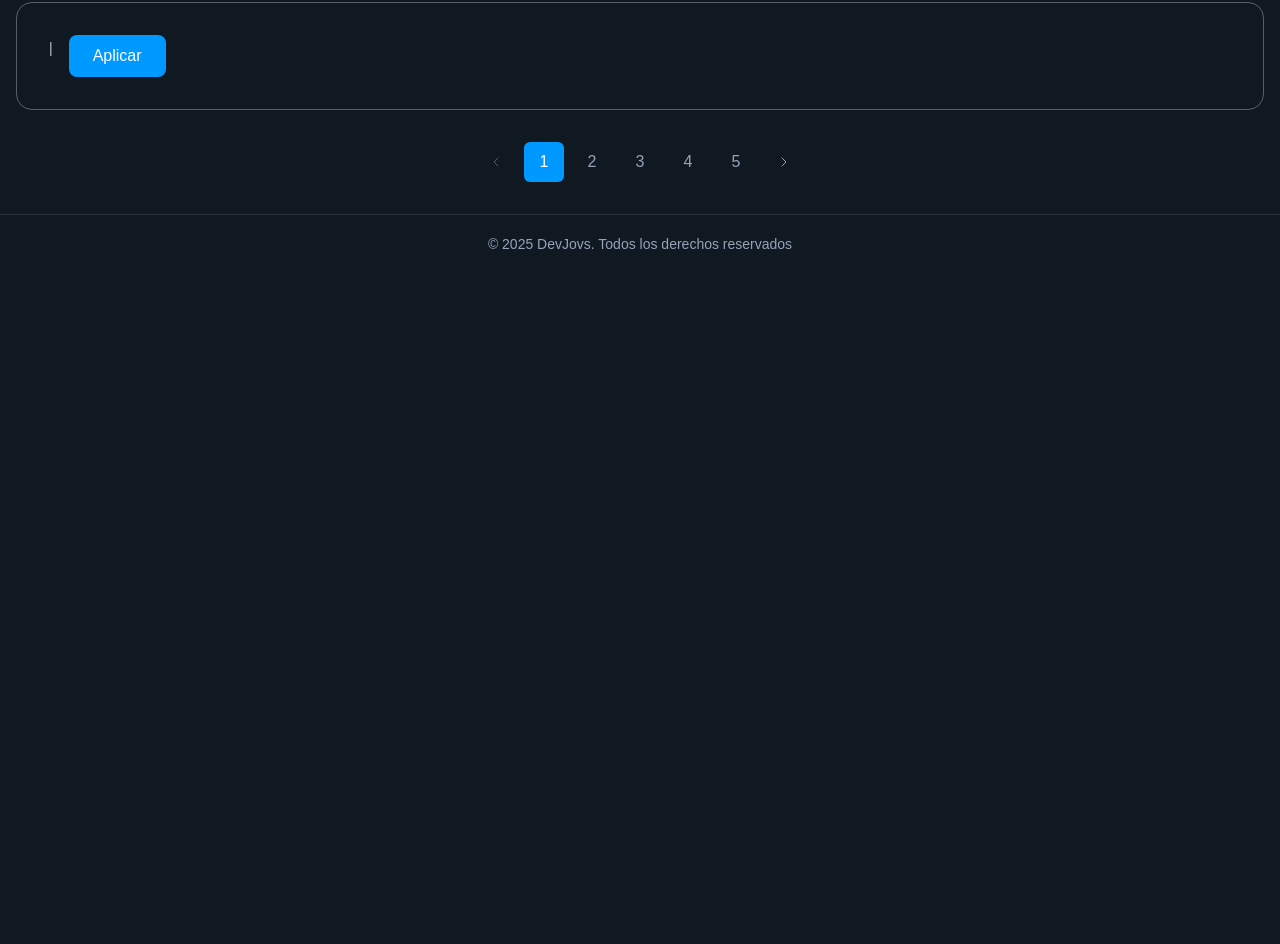
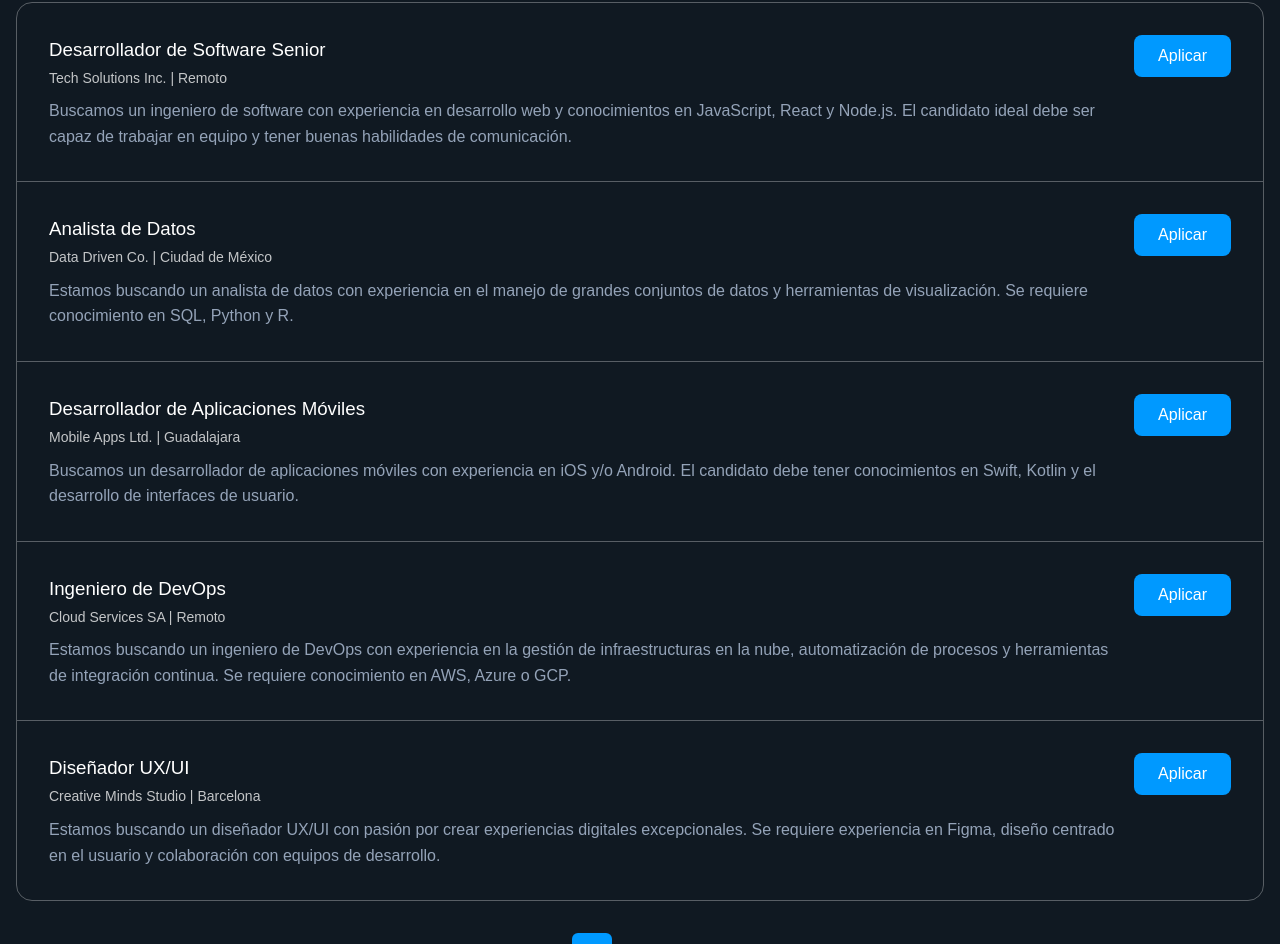
Before and after one commit to Cris7ian-tech/Practica-DevJovs-React, a React (Vite) app: page / in a window 1280 px wide. Shown: the part 407-1351 px from the top of the page. Before the commit the page ends 800 px from the top, so only its background shows below. Built offline with nearby package versions, Linux system fonts and the light colour scheme.

Commit message:
correccion, renderiza

```diff
--- a/src/App.jsx
+++ b/src/App.jsx
@@ -4,11 +4,25 @@ import Header from './components/Header'
 import FiltroCentarl from './components/FiltroCentarl'
 import Paginacion from './components/Paginacion'
 import Footer from './components/Footer'
+import { JobListings } from "../src/components/JobListings.jsx"
+import allJobsData from "../src/data.json"
 
+// Definimos la cantidad de trabajos por página
+const JOBS_PER_PAGE = 5;
 
 function App() {
   const [currentPage, setCurrentPage] = useState(1)
-  const totalPages = 5
+
+
+  // 1. Lógica de Paginación
+  const totalJobs = allJobsData.length;
+  const totalPages = Math.ceil(totalJobs / JOBS_PER_PAGE);
+
+  // 2. Cálculo del Subconjunto de Datos (Slicing)
+  const startIndex = (currentPage - 1) * JOBS_PER_PAGE;
+  const endIndex = startIndex + JOBS_PER_PAGE;
+  // Obtenemos solo los trabajos para la página actual
+  const jobsOnPage = allJobsData.slice(startIndex, endIndex);
 
   const handlePageChange = (page) => {
     console.log(`Navegando a la página ${page}`);
@@ -18,11 +32,24 @@ function App() {
   return (
     <>
     <Header />
-    <main>
-      <FiltroCentarl />
-      <Paginacion currentPage={currentPage} totalPages={5} onPageChange={handlePageChange}/>
-    </main>
-    <Footer />
+      <main>
+        <FiltroCentarl />
+
+        {/* Renderizamos el h2 y la lista de trabajos */}
+        <section>
+            <h2 style={{ textAlign: "center" }}>Resultados de búsqueda</h2>
+            {/* ⬅️ Pasar solo los trabajos de la página actual */}
+            <JobListings jobs={jobsOnPage} />
+
+            {/* ⬅️ Renderizar la barra de paginación */}
+            <Paginacion
+                currentPage={currentPage}
+                totalPages={totalPages}
+                onPageChange={handlePageChange}
+            />
+        </section>
+      </main>
+      <Footer />
     </>
   )
 }
--- a/src/components/JobCard.jsx
+++ b/src/components/JobCard.jsx
@@ -1,38 +1,28 @@
-//Crear primer componente JobCard
-//Importar a App.jsx
-import { useState } from 'react'
+import { useState } from "react"
 
-
-function JobCard ( {data, titulo, empresa, ubicacion, descripcion} ) {
+export function JobCard({ job }) {
   const [isApplied, setIsApplied] = useState(false)
 
-      function handleClick(){
-        setIsApplied(!isApplied)
+  const handleApplyClick = () => {
+    setIsApplied(true)
   }
 
-      const text = isApplied ? "Aplicado" : "Aplicar";
-      const buttonClass= isApplied ? "is-applied" : "";
+  const buttonClasses = isApplied ? 'button-apply-job is-applied' : 'button-apply-job'
+  const buttonText = isApplied ? 'Aplicado' : 'Aplicar'
 
   return (
     <article
       className="job-listing-card"
-        data-modalidad={data?.modalidad}
-        data-technology={data?.technology}
-        data-nivel={data?.nivel}
+      data-modalidad={job.data?.modalidad}
+      data-nivel={job.data?.nivel}
+      data-technology={job.data?.technology}
     >
       <div>
-            <h3>{titulo}</h3>
-            <small>{empresa} | {ubicacion}</small>
-            <p>{descripcion}</p>
+        <h3>{job.titulo}</h3>
+        <small>{job.empresa} | {job.ubicacion}</small>
+        <p>{job.descripcion}</p>
       </div>
-          <button
-          disabled={isApplied}
-          className={`button-apply-job ${buttonClass}`}
-          onClick={handleClick}>
-            {text}
-          </button>
+      <button className={buttonClasses} onClick={handleApplyClick}>{buttonText}</button>
     </article>
   )
 }
-
-export default JobCard
--- /dev/null
+++ b/src/components/JobListings.jsx
@@ -0,0 +1,21 @@
+
+
+import { JobCard } from './JobCard.jsx'
+
+export function JobListings ({ jobs }) {
+  return (
+    <>
+      <div className="jobs-listings">
+        {
+          jobs.length === 0 && (
+            <p style={{ textAlign: 'center', padding: '1rem', textWrap: 'balance' }}>No se han encontrado empleos que coincidan con los criterios de búsqueda.</p>
+          )
+        }
+
+        {jobs.map(job => (
+          <JobCard key={job.id} job={job} />
+        ))}
+      </div>
+    </>
+  )
+}
--- a/src/components/Paginacion.jsx
+++ b/src/components/Paginacion.jsx
@@ -1,5 +1,3 @@
-import JobCard from "./JobCard"
-
 
 
 const Paginacion = ({currentPage = 1, totalPages = 10, onPageChange}) => {
@@ -36,12 +34,6 @@ const Paginacion = ({currentPage = 1, totalPages = 10, onPageChange}) => {
   return (
     <>
     <section>
-        <h2 style={{textAlign: "center"}}>Resultados de búsqueda</h2>
-
-        <div className="jobs-listings">
-          {/* <!-- Aquí se insertan los empleos dinámicamente --> */}
-          <JobCard />
-        </div>
 
         <nav className="pagination">
 
--- a/src/data.json
+++ b/src/data.json
@@ -6,7 +6,7 @@
     "ubicacion": "Remoto",
     "descripcion": "Buscamos un ingeniero de software con experiencia en desarrollo web y conocimientos en JavaScript, React y Node.js. El candidato ideal debe ser capaz de trabajar en equipo y tener buenas habilidades de comunicación.",
     "data": {
-      "technology": ["react", "nodejs", "javascript"],
+      "technology": "javascript",
       "modalidad": "remoto",
       "nivel": "senior"
     }
@@ -114,7 +114,7 @@
     "ubicacion": "Bogotá",
     "descripcion": "Estamos buscando un desarrollador backend con experiencia en Node.js, Express y bases de datos NoSQL. Se requiere conocimiento en arquitectura de microservicios.",
     "data": {
-      "technology": "nodejs",
+      "technology": "node",
       "modalidad": "bogota",
       "nivel": "mid"
     }
```
Lines whose indentation alone changed are shown as unchanged.
